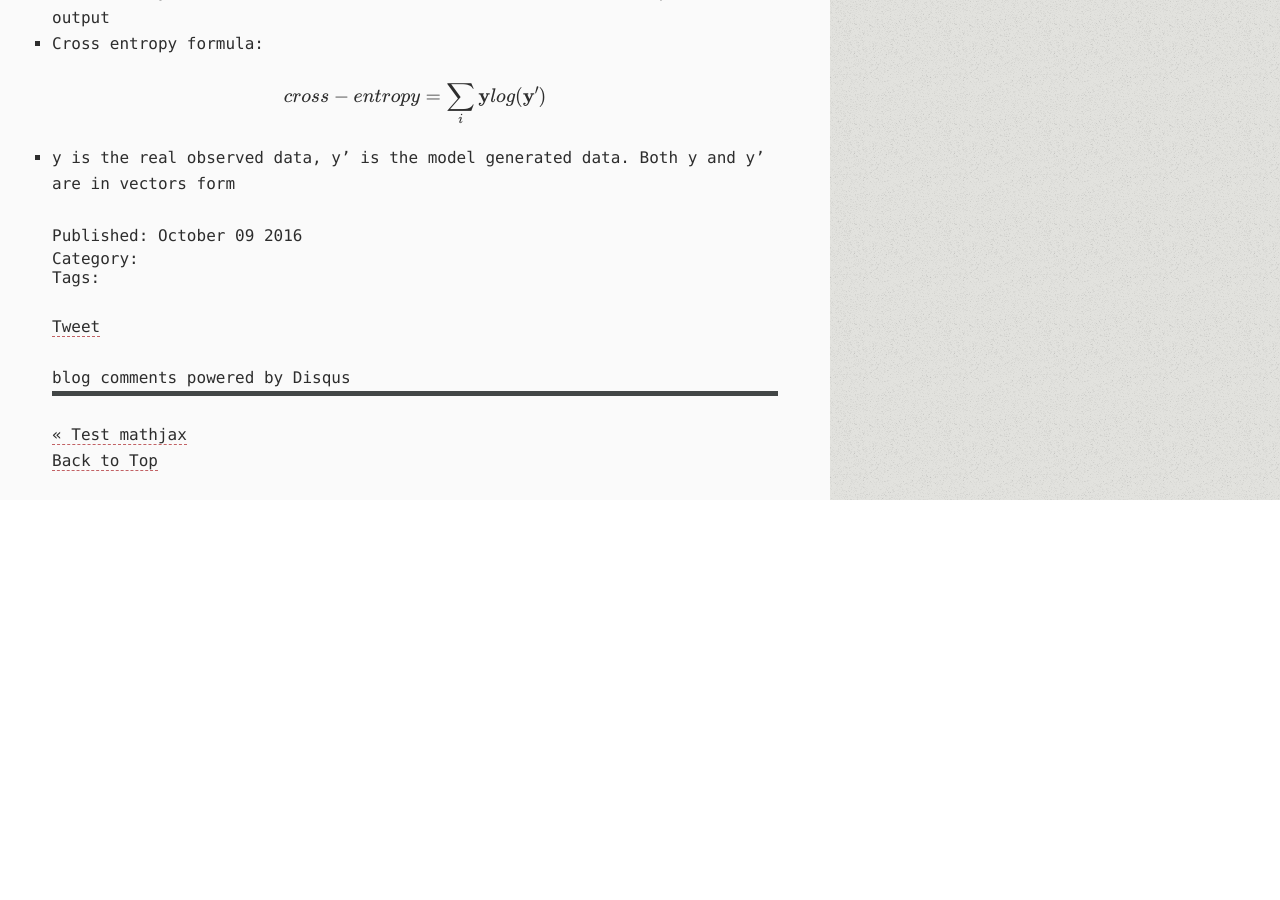
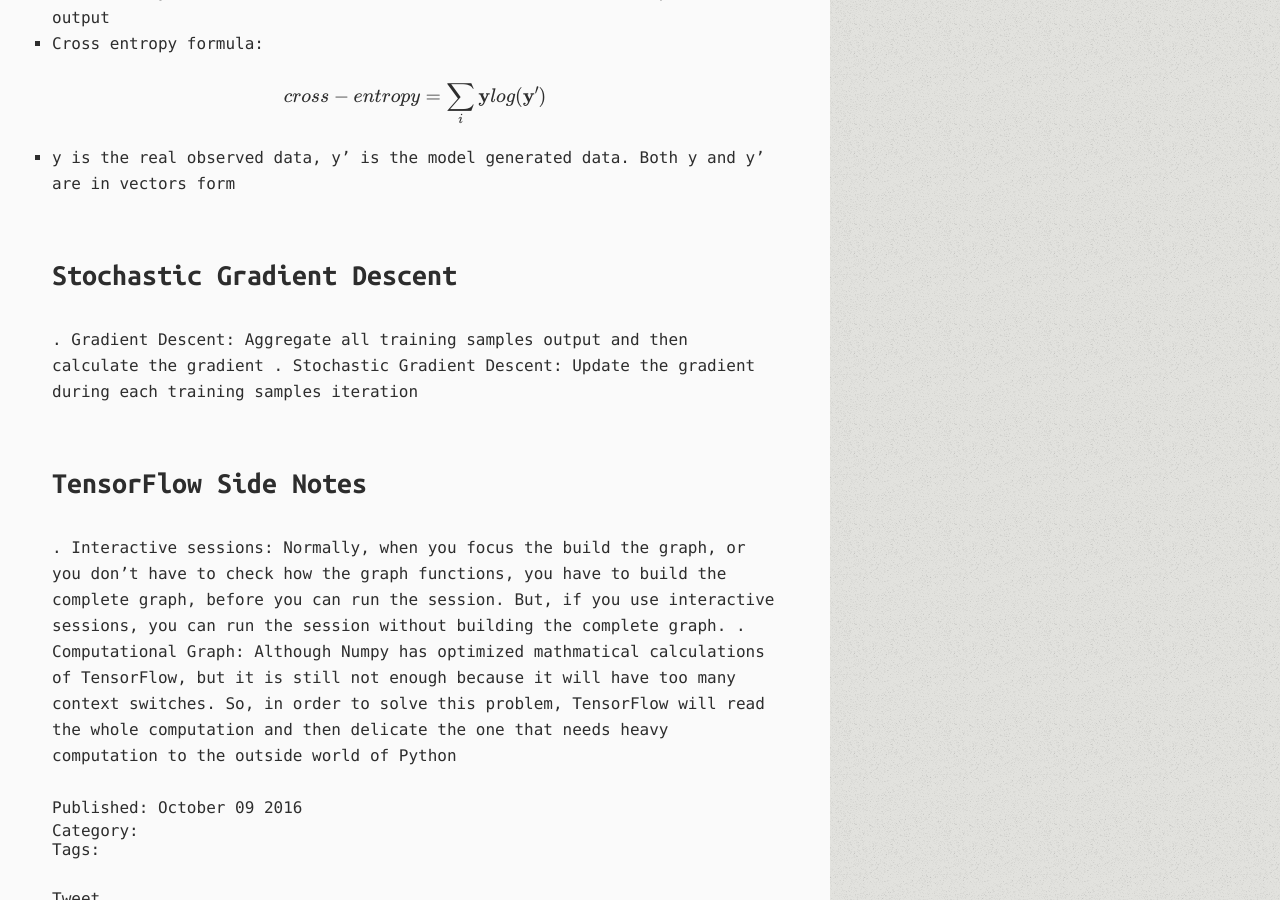
Before and after one commit to BrianPin/brianpin.github.io, a Jekyll site: the page built from _posts/2016-10-09-learning-notes-cross-entropy-and-stochastic-gradient-descent.markdown, in a window 1280 px wide and 900 px high, scrolled down 1396 px. Built offline with Jekyll 4.4.1, drawn with Linux system fonts in a browser that asks for light colours; formulas are drawn with MathJax 3; comment, search, counter and statistics services are not loaded; before the commit the page ends 1896 px from its top, so only the background shows below that.

Commit message:
add sgd in blog

```diff
--- a/_posts/2016-10-09-learning-notes-cross-entropy-and-stochastic-gradient-descent.markdown
+++ b/_posts/2016-10-09-learning-notes-cross-entropy-and-stochastic-gradient-descent.markdown
@@ -20,3 +20,11 @@ __#entropy__, __#cross-entropy__, __#gradient__
 $$ cross-entropy = \sum_i \mathbf{y}log(\mathbf{y'}) $$
 
 * y is the real observed data, y' is the model generated data. Both y and y' are in vectors form
+
+# Stochastic Gradient Descent
+. Gradient Descent: Aggregate all training samples output and then calculate the gradient
+. Stochastic Gradient Descent: Update the gradient during each training samples iteration
+
+# TensorFlow Side Notes
+. Interactive sessions: Normally, when you focus the build the graph, or you don't have to check how the graph functions, you have to build the complete graph, before you can run the session. But, if you use interactive sessions, you can run the session without building the complete graph.
+. Computational Graph: Although Numpy has optimized mathmatical calculations of TensorFlow, but it is still not enough because it will have too many context switches. So, in order to solve this problem, TensorFlow will read the whole computation and then delicate the one that needs heavy computation to the outside world of Python
```
